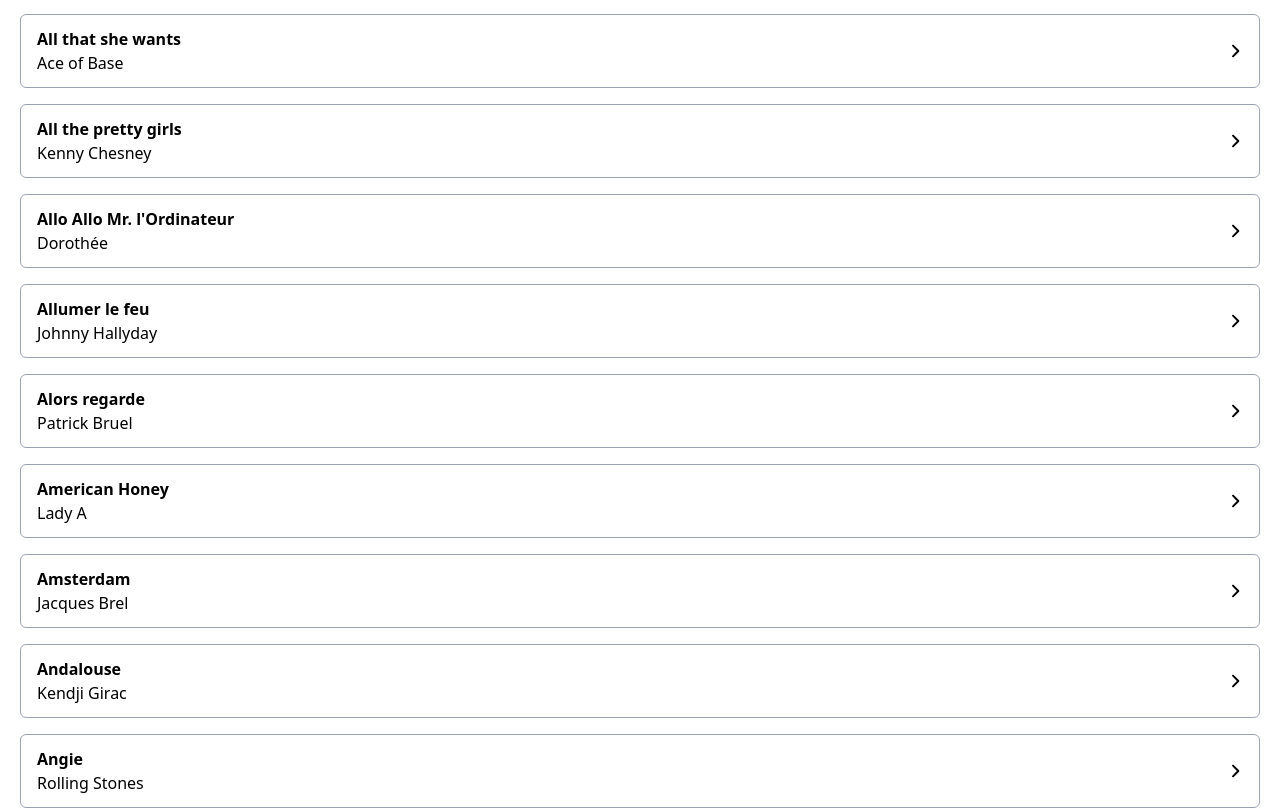
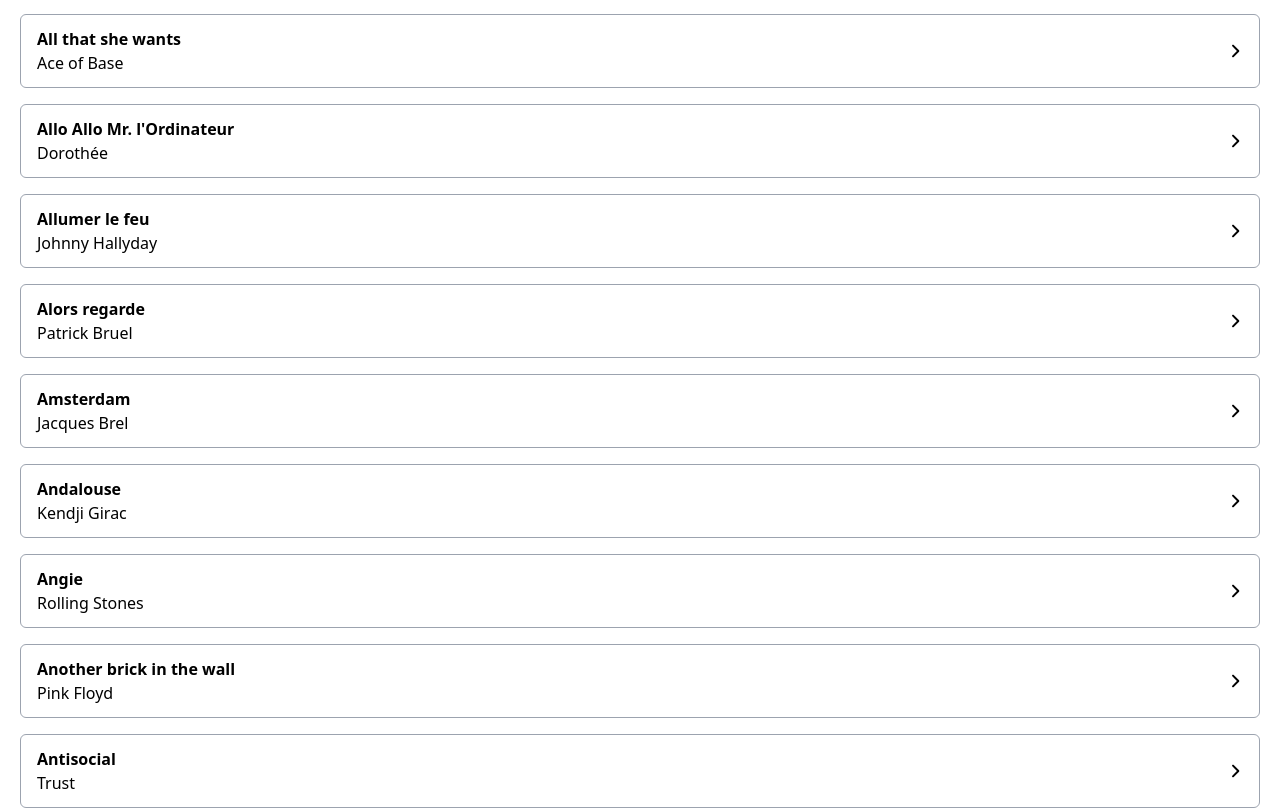
Before and after one commit to PhilipGazagnes/fifijukebox, a Nuxt app: page / in a window 1280 px wide. Shown: the part 892-1702 px from the top of the page. Built offline with nearby package versions, Linux system fonts and the light colour scheme.

Commit message:
fix index

```diff
--- a/pages/index.vue
+++ b/pages/index.vue
@@ -3,7 +3,7 @@
 
 type Song = any
 
-const songs: Song[] = indexJson.sort(compare)
+const songs: Song[] = indexJson.filter(song => song.fifi).sort(compare)
 
 function regularFirstLetter(str: string) {
   let txt = str;
```
